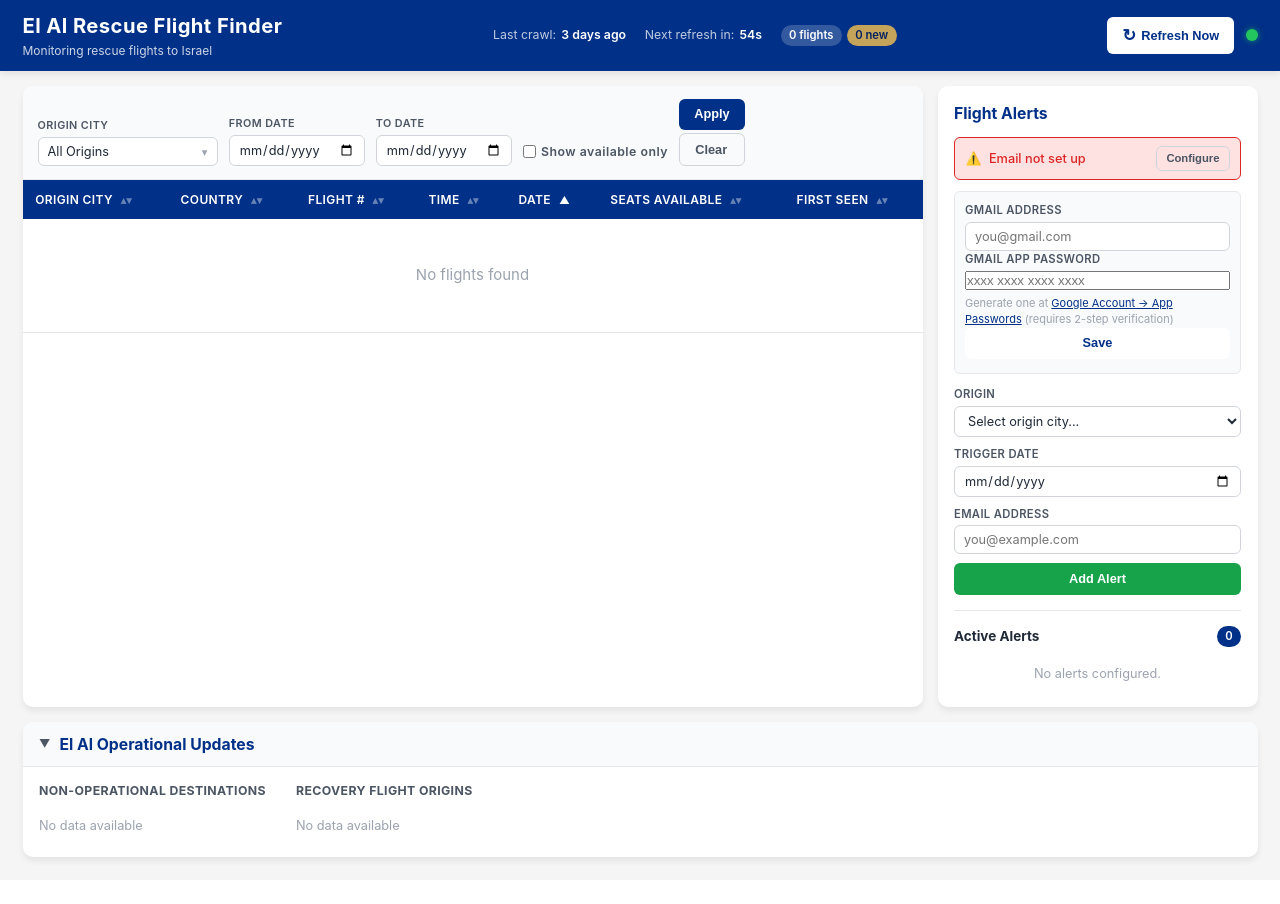
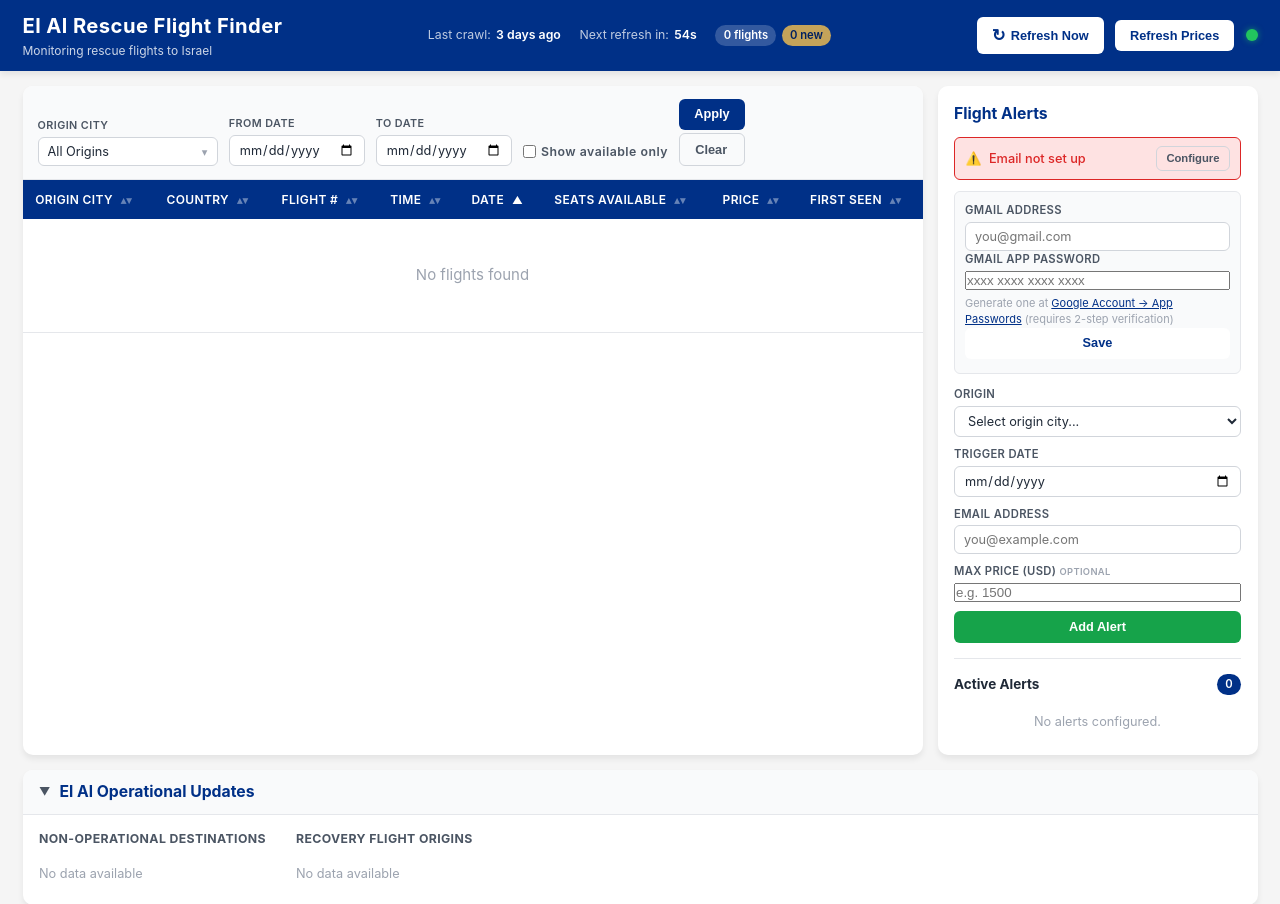
Before and after one commit to ManorZ/ElAlRescueFlightFinder, a Flask app: page / in a window 1280 px wide. Shown: the top 904 px of the page. Before the commit the page ends 864 px from the top, so only its background shows below. Run offline with Flask 3, Linux system fonts and the light colour scheme; data that the repository does not hold is empty.

Commit message:
feat: show prices in dashboard, add refresh-prices button
Co-Authored-By: Claude Sonnet 4.6 <noreply@anthropic.com>

```diff
--- a/web/static/js/app.js
+++ b/web/static/js/app.js
@@ -275,7 +275,7 @@ function renderFlights(flights) {
     const tbody = document.getElementById('flight-table-body');
 
     if (!flights || flights.length === 0) {
-        tbody.innerHTML = '<tr class="empty-row"><td colspan="7">No flights found</td></tr>';
+        tbody.innerHTML = '<tr class="empty-row"><td colspan="8">No flights found</td></tr>';
         return;
     }
 
@@ -305,6 +305,10 @@ function renderFlights(flights) {
         html += '<td>' + escapeHtml(f.flight_time || '--') + '</td>';
         html += '<td>' + formatDate(f.flight_date) + '</td>';
         html += '<td class="' + seatsClass + '">' + seatsText + '</td>';
+        const priceText = f.cheapest_price != null
+            ? (f.price_currency || 'USD') + ' ' + Math.round(f.cheapest_price)
+            : '\u2014';
+        html += '<td>' + priceText + '</td>';
         html += '<td>' + timeAgo(f.first_seen_at) + '</td>';
         html += '</tr>';
     }
@@ -327,6 +331,15 @@ function sortFlights() {
             va = Number(va) || 0;
             vb = Number(vb) || 0;
             return (va - vb) * dir;
+        }
+
+        if (col === 'cheapest_price') {
+            const aNullPrice = a[col] == null;
+            const bNullPrice = b[col] == null;
+            if (aNullPrice && bNullPrice) return 0;
+            if (aNullPrice) return 1;  // nulls always sort to end
+            if (bNullPrice) return -1;
+            return (Number(a[col]) - Number(b[col])) * dir;
         }
 
         if (typeof va === 'string') va = va.toLowerCase();
@@ -501,11 +514,16 @@ async function addAlert(e) {
 
     if (!triggerDate || !emailAddress) return;
 
+    const maxPriceRaw = document.getElementById('alert-max-price').value;
+    const maxPrice = maxPriceRaw !== '' ? Number(maxPriceRaw) : null;
+
     const body = {
         destination_code: destinationCode,
         destination_city: destinationCity,
         trigger_date: triggerDate,
-        email_address: emailAddress
+        email_address: emailAddress,
+        max_price: maxPrice,
+        price_currency: 'USD'
     };
 
     const result = await apiFetch('/api/alerts', {
@@ -519,6 +537,7 @@ async function addAlert(e) {
         document.getElementById('alert-destination').value = '';
         document.getElementById('alert-date').value = '';
         document.getElementById('alert-email').value = '';
+        document.getElementById('alert-max-price').value = '';
         loadAlerts();
     }
 }
@@ -617,6 +636,19 @@ async function updateStatus() {
     document.getElementById('last-crawl-time').textContent =
         data.last_crawl_time ? timeAgo(data.last_crawl_time) : 'Never';
 
+    if (data.last_price_crawl) {
+        let priceEl = document.getElementById('last-price-crawl-time');
+        if (!priceEl) {
+            const statusDiv = document.getElementById('last-crawl-time').closest('.status-info');
+            const priceStatus = document.createElement('div');
+            priceStatus.className = 'status-info';
+            priceStatus.innerHTML = '<span class="status-label">Last price check:</span> <span id="last-price-crawl-time" class="status-value"></span>';
+            statusDiv.parentNode.insertBefore(priceStatus, statusDiv.nextSibling);
+            priceEl = document.getElementById('last-price-crawl-time');
+        }
+        priceEl.textContent = timeAgo(data.last_price_crawl);
+    }
+
     const flightBadge = document.getElementById('flight-count-badge');
     flightBadge.textContent = (data.total_flights || 0) + ' flights';
 
@@ -666,6 +698,23 @@ async function refreshNow() {
 
     icon.classList.remove('spinning');
     btn.disabled = false;
+}
+
+async function refreshPrices() {
+    const btn = document.getElementById('refresh-prices-btn');
+    btn.disabled = true;
+    btn.textContent = 'Checking prices...';
+    try {
+        await fetch('/api/refresh-prices', { method: 'POST' });
+        btn.textContent = 'Price check started';
+        setTimeout(() => {
+            btn.disabled = false;
+            btn.textContent = 'Refresh Prices';
+        }, 5000);
+    } catch (e) {
+        btn.textContent = 'Refresh Prices';
+        btn.disabled = false;
+    }
 }
 
 function startAutoRefresh() {
--- a/web/templates/index.html
+++ b/web/templates/index.html
@@ -32,6 +32,9 @@
         <button id="refresh-btn" class="btn btn-primary" onclick="refreshNow()">
             <span id="refresh-icon" class="refresh-icon">&#x21bb;</span>
             Refresh Now
+        </button>
+        <button id="refresh-prices-btn" class="btn btn-primary" onclick="refreshPrices()">
+            Refresh Prices
         </button>
         <span id="connection-status" class="connection-dot connected" title="Connected"></span>
     </div>
@@ -99,6 +102,9 @@
                         <th data-sort="seats_available" class="sortable">
                             Seats Available <span class="sort-arrow"></span>
                         </th>
+                        <th data-sort="cheapest_price" class="sortable">
+                            Price <span class="sort-arrow"></span>
+                        </th>
                         <th data-sort="first_seen_at" class="sortable">
                             First Seen <span class="sort-arrow"></span>
                         </th>
@@ -106,7 +112,7 @@
                 </thead>
                 <tbody id="flight-table-body">
                     <tr class="empty-row">
-                        <td colspan="7">Loading flights...</td>
+                        <td colspan="8">Loading flights...</td>
                     </tr>
                 </tbody>
             </table>
@@ -154,6 +160,10 @@
                 <label for="alert-email">Email Address</label>
                 <input type="email" id="alert-email" placeholder="you@example.com" required>
             </div>
+            <div class="form-group">
+                <label for="alert-max-price">Max Price (USD) <small style="color: var(--gray-400);">optional</small></label>
+                <input type="number" id="alert-max-price" placeholder="e.g. 1500" min="0" step="1">
+            </div>
             <button type="submit" class="btn btn-success btn-block">Add Alert</button>
         </form>
 
```
